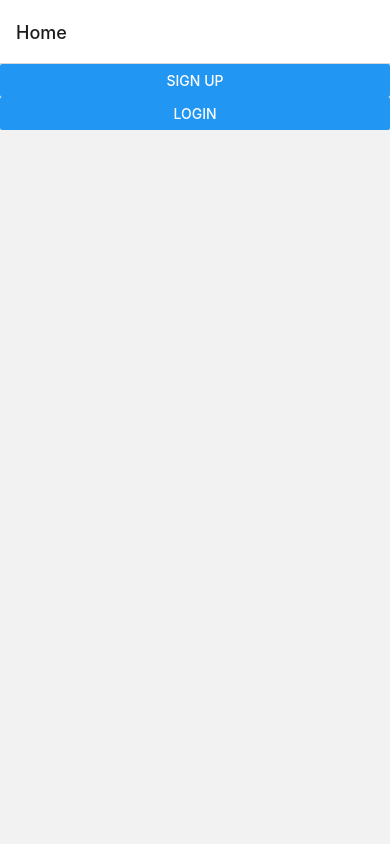
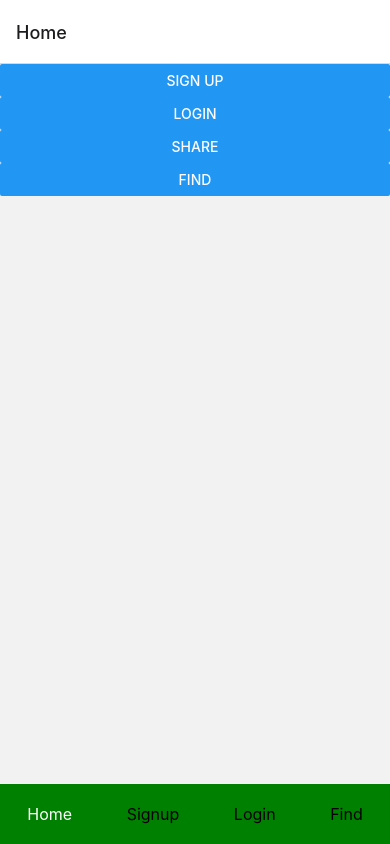
Before and after one commit to KyoungjunCha/baechu_project, a React Native app in the folder baechu/: screen / in a window 390 px wide. Built offline with nearby package versions, Linux system fonts and the light colour scheme.

Commit message:
총합 임시메일 비밀번호전송 공유기능

```diff
--- a/baechu/App.js
+++ b/baechu/App.js
@@ -3,20 +3,43 @@
 import React from 'react';
 import { NavigationContainer } from '@react-navigation/native';
 import { createNativeStackNavigator } from '@react-navigation/native-stack';
+import { createBottomTabNavigator } from '@react-navigation/bottom-tabs';
 import HomeScreen from './src/screens/HomeScreen';
 import SignupScreen from './src/screens/SignupScreen';
 import LoginScreen from './src/screens/LoginScreen';
+import BottomTabBar from './src/components/BottomTabBar';
+import FindScreen from './src/screens/FindScreen';
+
+
 
 const Stack = createNativeStackNavigator();
+const Tab = createBottomTabNavigator();
+
+const HomeStack = () => (
+  <Stack.Navigator>
+    <Stack.Screen name="Home" component={HomeScreen} />
+  </Stack.Navigator>
+);
+
+
 
 const App = () => {
   return (
     <NavigationContainer>
-      <Stack.Navigator initialRouteName="Home">
+      {/* <Stack.Navigator initialRouteName="Home">
         <Stack.Screen name="Home" component={HomeScreen} />
         <Stack.Screen name="Signup" component={SignupScreen} />
         <Stack.Screen name="Login" component={LoginScreen} />
-      </Stack.Navigator>
+      </Stack.Navigator> */}
+      <Tab.Navigator
+        initialRouteName="Home"
+        tabBar={(props) => <BottomTabBar {...props} />}
+      >
+        <Tab.Screen name="Home" component={HomeScreen}/>
+        <Tab.Screen name="Signup" component={SignupScreen} />
+        <Tab.Screen name="Login" component={LoginScreen} />
+        <Tab.Screen name="Find" component={FindScreen} />
+      </Tab.Navigator>
     </NavigationContainer>
   );
 };
--- a/baechu/package.json
+++ b/baechu/package.json
@@ -10,10 +10,12 @@
   },
   "dependencies": {
     "@react-native-community/masked-view": "^0.1.11",
+    "@react-navigation/bottom-tabs": "^6.5.11",
     "@react-navigation/native": "^6.1.9",
     "@react-navigation/native-stack": "^6.9.17",
     "@react-navigation/stack": "^6.3.20",
     "axios": "^1.6.2",
+    "expo-sharing": "^11.7.0",
     "expo-status-bar": "~1.6.0",
     "react": "18.2.0",
     "react-native": "0.72.6",
--- /dev/null
+++ b/baechu/src/components/BottomTabBar.js
@@ -0,0 +1,47 @@
+// BottomTabBar.js
+import React from 'react';
+import { View, Text, TouchableOpacity } from 'react-native';
+
+const BottomTabBar = ({ state, descriptors, navigation }) => {
+  return (
+    <View style={{ flexDirection: 'row', height: 60, backgroundColor: 'green', justifyContent: 'space-around', alignItems: 'center' }}>
+      {state.routes.map((route, index) => {
+        const { options } = descriptors[route.key];
+        const label =
+          options.tabBarLabel !== undefined
+            ? options.tabBarLabel
+            : options.title !== undefined
+            ? options.title
+            : route.name;
+
+        const isFocused = state.index === index;
+
+        const onPress = () => {
+          const event = navigation.emit({
+            type: 'tabPress',
+            target: route.key,
+          });
+
+          if (!isFocused && !event.defaultPrevented) {
+            navigation.navigate(route.name);
+          }
+        };
+
+        return (
+          <TouchableOpacity
+            key={index}
+            accessibilityRole="button"
+            accessibilityStates={isFocused ? ['selected'] : []}
+            accessibilityLabel={options.tabBarAccessibilityLabel}
+            testID={options.tabBarTestID}
+            onPress={onPress}
+          >
+            <Text style={{ color: isFocused ? 'white' : 'black', fontSize: 16 }}>{label}</Text>
+          </TouchableOpacity>
+        );
+      })}
+    </View>
+  );
+};
+
+export default BottomTabBar;
--- /dev/null
+++ b/baechu/src/components/HeaderComponent.js
@@ -0,0 +1,13 @@
+// HeaderComponent.js
+import React from 'react';
+import { View, Text } from 'react-native';
+
+const HeaderComponent = ({ title }) => {
+  return (
+    <View style={{ height: 60, backgroundColor: 'blue', justifyContent: 'center', alignItems: 'center' }}>
+      <Text style={{ color: 'white', fontSize: 18 }}>{title}</Text>
+    </View>
+  );
+};
+
+export default HeaderComponent;
--- /dev/null
+++ b/baechu/src/screens/FindScreen.js
@@ -0,0 +1,47 @@
+// HomeScreen.js
+
+import React from 'react';
+import { View, Button, TextInput, Alert } from 'react-native';
+import { useNavigation } from '@react-navigation/native';
+import { useState } from 'react';
+import HeaderComponent from '../components/HeaderComponent';
+// import * as Sharing from 'expo-sharing';
+
+const FindScreen = () => {
+  const [email, setEmail] = useState('');
+
+  const handleFindPassword = async () => {
+    try {
+      const response = await fetch('http://192.168.0.11:3000/forgot-password', {
+        method: 'POST',
+        headers: {
+          'Content-Type': 'application/json',
+        },
+        body: JSON.stringify({ email }),
+      });
+
+      const result = await response.json();
+
+      if (response.ok) {
+        Alert.alert('Email Sent', 'Check your email for the temporary password.');
+      } else {
+        Alert.alert('Error', 'Failed to send email. Please check your email address.');
+      }
+    } catch (error) {
+      console.error('Error:', error);
+    }
+  };
+
+  return (
+    <View>
+      <TextInput
+        placeholder="Enter your email"
+        value={email}
+        onChangeText={(text) => setEmail(text)}
+      />
+      <Button title="Find Password" onPress={handleFindPassword} />
+    </View>
+  );
+};
+
+export default FindScreen;
--- a/baechu/src/screens/HomeScreen.js
+++ b/baechu/src/screens/HomeScreen.js
@@ -1,8 +1,11 @@
 // HomeScreen.js
 
 import React from 'react';
-import { View, Button } from 'react-native';
+import { View, Button, Share } from 'react-native';
 import { useNavigation } from '@react-navigation/native';
+import HeaderComponent from '../components/HeaderComponent';
+// import * as Sharing from 'expo-sharing';
+
 
 const HomeScreen = () => {
   const navigation = useNavigation();
@@ -11,17 +14,48 @@ const HomeScreen = () => {
     navigation.navigate('Signup');
   };
 
-  const goToLogin = () =>{
+  const goToLogin = () => {
     navigation.navigate('Login');
   }
 
+  const Find = () => {
+    navigation.navigate('Find')
+  }
+
+  const onShare = async () => {
+    try {
+      const result = await Share.share({
+        message:
+          '메시지 공유 테스트',
+      });
+      if (result.action === Share.sharedAction) {
+        if (result.activityType) {
+          // shared with activity type of result.activityType
+        } else {
+          // shared
+        }
+      } else if (result.action === Share.dismissedAction) {
+        // dismissed
+      }
+    } catch (error) {
+      Alert.alert(error.message);
+    }
+  };
+
+
+
   return (
     <View>
+      {/* <HeaderComponent title="Home"/> */}
       <Button title="Sign Up" onPress={goToSignup} />
       <Button title="Login" onPress={goToLogin} />
+      <Button title="Share" onPress={onShare} />
+      <Button title="Find" onPress={Find}/>
+      {/* <Button title="find Pass Word" onPress={findPassword}/> */}
     </View>
 
   );
 };
 
+
 export default HomeScreen;
--- a/baechu/src/screens/LoginScreen.js
+++ b/baechu/src/screens/LoginScreen.js
@@ -4,6 +4,8 @@ import React, { useState } from 'react';
 import { View, Text, TextInput, Button } from 'react-native';
 import { useNavigation } from '@react-navigation/native';
 import axios from 'axios';
+import HeaderComponent from '../components/HeaderComponent';
+
 
 const LoginScreen = () => {
     const navigation = useNavigation();
@@ -28,6 +30,7 @@ const LoginScreen = () => {
 
     return (
         <View>
+            {/* <HeaderComponent title="Login" /> */}
             <Text>Username:</Text>
             <TextInput
                 style={{ height: 40, borderColor: 'gray', borderWidth: 1, marginBottom: 10 }}
--- a/baechu/src/screens/SignupScreen.js
+++ b/baechu/src/screens/SignupScreen.js
@@ -1,9 +1,11 @@
 // SignupComponent.js
 
 import React, { useState } from 'react';
-import { View, Text, TextInput, Button } from 'react-native';
+import { View, Text, TextInput, Button, TouchableOpacity, Share } from 'react-native';
 import axios from 'axios';
 import { useNavigation } from '@react-navigation/native';
+import HeaderComponent from '../components/HeaderComponent';
+
 
 const SignupComponent = () => {
     const navigation = useNavigation();
@@ -27,8 +29,22 @@ const SignupComponent = () => {
         }
     };
 
+    const MyShareComponent = async () => {
+        const shareOptions = {
+            message: 'My password',
+            url: 'https://192.168.0.11:3000'
+        }
+
+        try {
+            await Sharing.shareAsync(shareOptions);
+        } catch (error) {
+            console.error('Error sharing:', error.message);
+        }
+    };
+
     return (
         <View>
+            {/* <HeaderComponent title="SignUp" /> */}
             <Text>Username:</Text>
             <TextInput
                 style={{ height: 40, borderColor: 'gray', borderWidth: 1, marginBottom: 10 }}
@@ -47,6 +63,10 @@ const SignupComponent = () => {
             <Button title="Sign Up" onPress={handleSignup} />
 
             <Text>{message}</Text>
+
+            {/* <TouchableOpacity onPress={MyShareComponent}>
+                <Text>Share</Text>
+            </TouchableOpacity> */}
         </View>
     );
 };
```
Also changed, not shown: 1 other file (tests, documents, lock files or other folders). Lines whose indentation alone changed are shown as unchanged.
